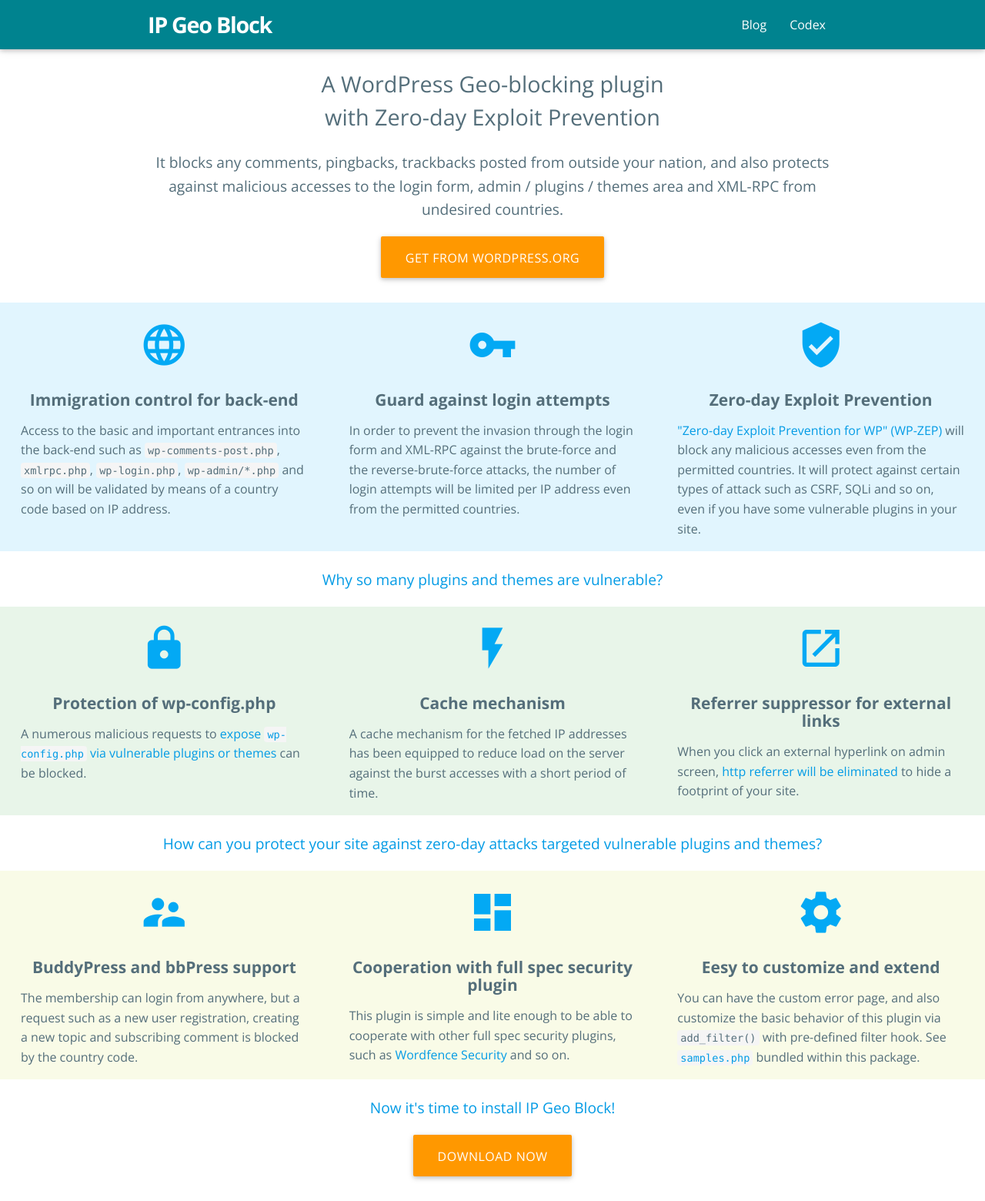
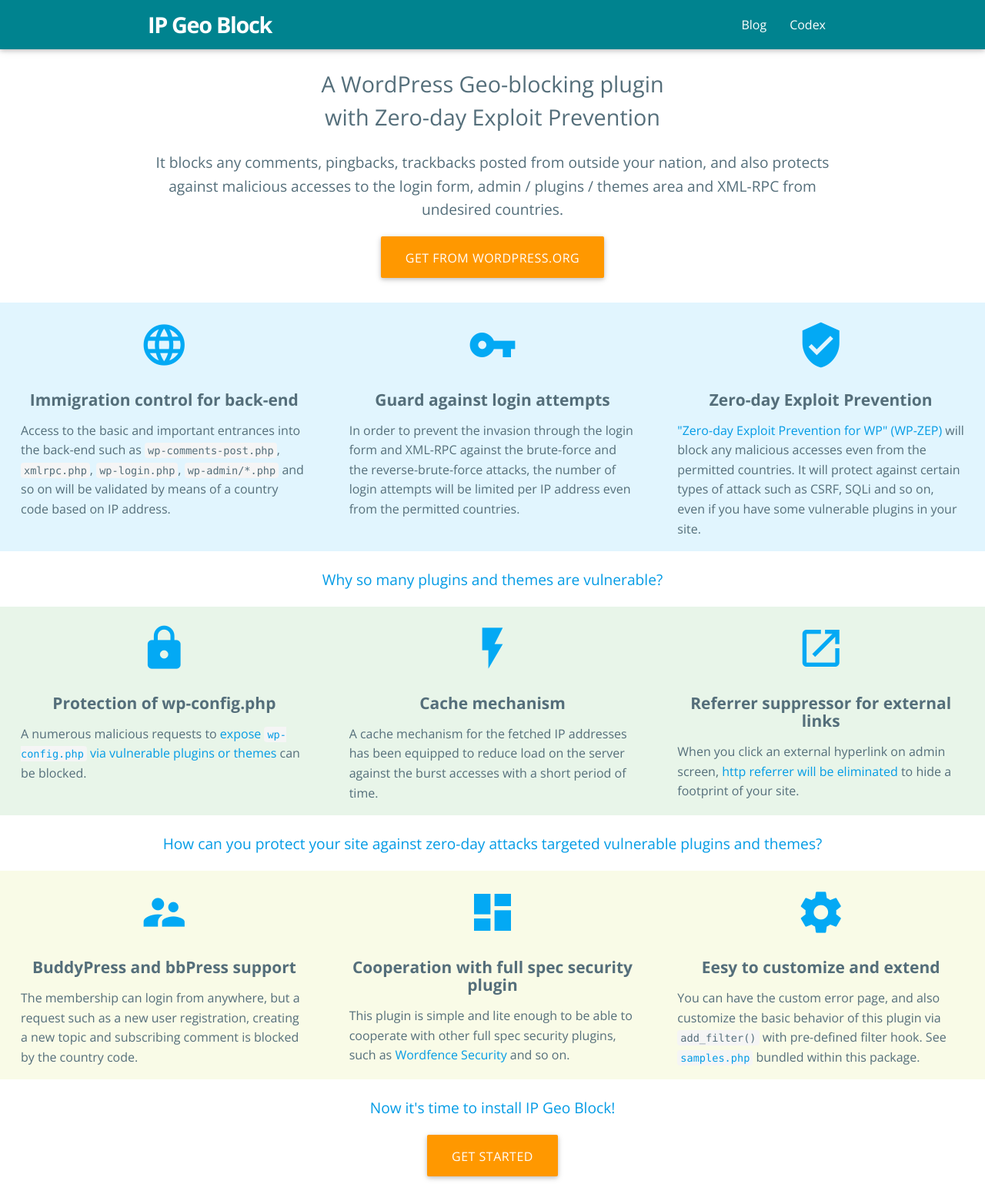
Before and after one commit to tokkonopapa/WordPress-IP-Geo-Block, a Jekyll site: the page built from index.html, in a window 1280 px wide. Shown: the top 1560 px of the page at 77% size. Built offline with Jekyll 4.4.1, drawn with Linux system fonts in a browser that asks for light colours; nearby versions of some CDN libraries; grey boxes are pictures that could not be loaded.

Commit message:
Modified some urls.

```diff
--- a/index.html
+++ b/index.html
@@ -189,7 +189,7 @@
         </p>
       </div>
       <div class="row center">
-<a href="https://wordpress.org/plugins/ip-geo-block/" title="WordPress › IP Geo Block « WordPress Plugins" class="download-button btn-large orange">Download Now</a>
+<a href="/codex/" title="Codex | IP Geo Block" class="download-button btn-large orange">Get started</a>
       </div>
     </div>
   </div>
```
Also changed, not shown: _codex/01/get-started.md (+1 -1 lines).
